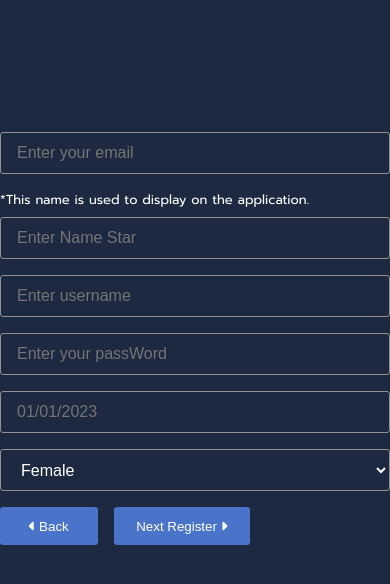
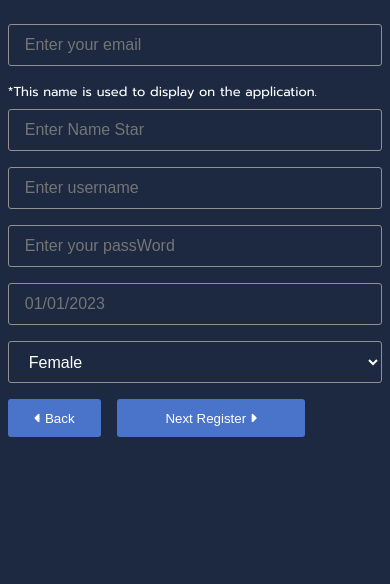
Before and after one commit to uranus1038/generator-frontend, a React (Vite) app: page /en/creation in a window 390 px wide. Shown: the top 584 px of the page. Built offline with nearby package versions, Linux system fonts and the light colour scheme.

Commit message:
test menu

```diff
--- a/src/components/creationEN.jsx
+++ b/src/components/creationEN.jsx
@@ -108,7 +108,7 @@ export default function FormCreation() {
     return (
         <section>
             <form className="umi-form-control">
-                <div className="umi-rows umi-justify-center mt-5">
+                <div className="umi-rows umi-rows-s umi-justify-center ">
                     <div className="umi-col ">
                         <p className="umi-form-label fw-normal f-momo fs-medium mt-2 " >{emailError}</p>
                         <input
@@ -160,7 +160,7 @@ export default function FormCreation() {
                         <button className="w-25 mt-1  btn umi-btn-sora umi-rounded-1 umi--sora"
                             onClick={() => { navigation("/") }} type="button"><i className="fas fa-caret-left">
                             </i> Back</button>
-                        <button id="btn-next" onClick={OnSubmit} className=" w-35 ml-2 mt-1 btn umi-btn-sora umi-rounded-1"
+                        <button id="btn-next" onClick={OnSubmit} className=" w-35 w-35-s ml-2 mt-1 btn umi-btn-sora umi-rounded-1"
                             type="button">Next Register <i className="fas fa-caret-right">
                             </i></button>
                     </div>
--- a/src/pages/startAppEN.jsx
+++ b/src/pages/startAppEN.jsx
@@ -6,6 +6,8 @@ export default function StartApp() {
   return (
     <section>
      <NavbarMain />
+     <NavbarMain />
+     {/* test */}
     </section>
   )
 }
--- a/src/yumi_assets/umi-god-main.css
+++ b/src/yumi_assets/umi-god-main.css
@@ -106,6 +106,7 @@ body {
     display: flex;
     align-items: center;
     flex-wrap: wrap;
+
 }
 .umi-rows-6
 {
@@ -497,9 +498,14 @@ input:-webkit-autofill {
 
 @media(max-width:786px)
 {
-  .umi-container
+  .umi-rows-s
   {
-    padding: 0%;
+    width: auto;
+    margin: auto 2%;
+  }
+  .w-35-s
+  {
+    width: 50%;
   }
 
 }
```
